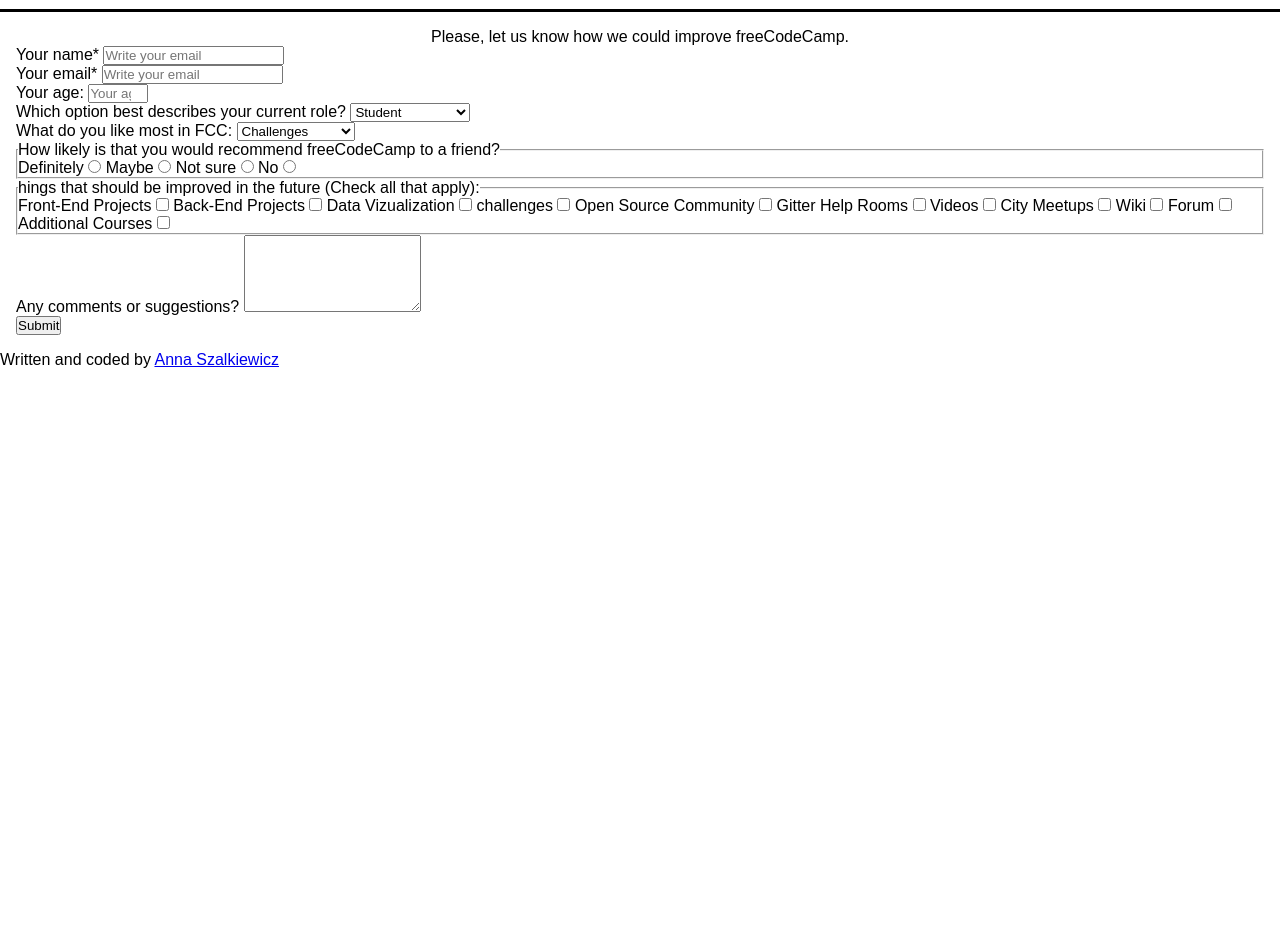
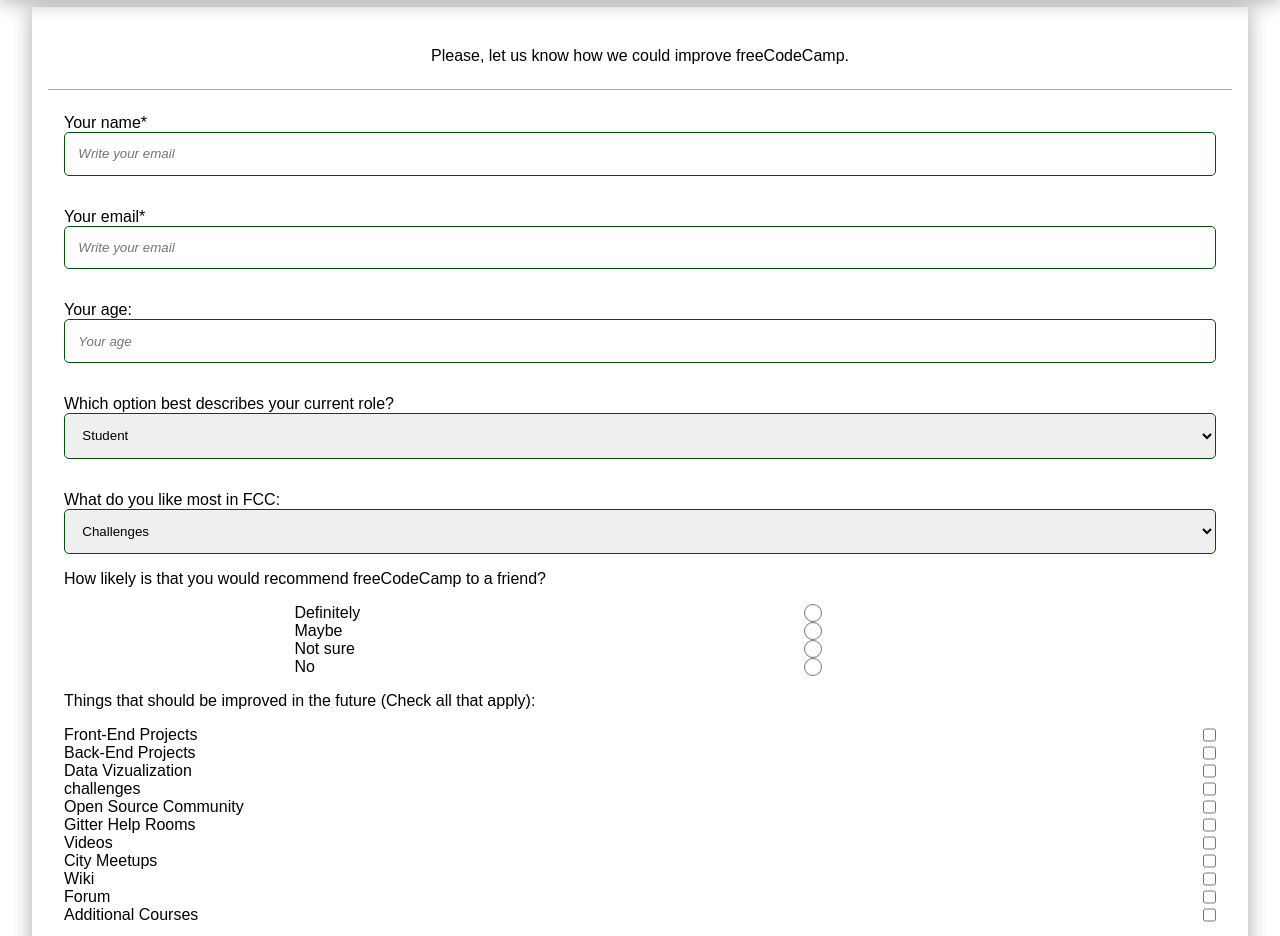
Before and after one commit to annaszalkiewicz/survey-form, a plain HTML site: page index.html in a window 1280 px wide. Shown: the part 94-1030 px from the top of the page. Before the commit the page ends 800 px from the top, so only its background shows below. Drawn offline with Linux system fonts and the light colour scheme.

Commit message:
Add basic styles

```diff
--- a/index.html
+++ b/index.html
@@ -68,52 +68,86 @@
 			<fieldset class="row">
 				<legend>How likely is that you would recommend freeCodeCamp to a friend?</legend>
 
-				<label for="definitely">Definitely</label>
-				<input type="radio" name="recommend" id="definitely" value="definitely">
-				<label for="maybe">Maybe</label>
-				<input type="radio" name="recommend" id="maybe" value="maybe">
-				<label for="not-sure">Not sure</label>
-				<input type="radio" name="recommend" id="not-sure" value="not-sure">
-				<label for="no">No</label>
-				<input type="radio" name="recommend" id="no" value="no">
+				<div class="radio-group">
+					<label for="definitely" class="radio-label">Definitely</label>
+					<input type="radio" name="recommend" id="definitely" value="definitely" class="radio-label">
+				</div>
+
+				<div class="radio-group">
+					<label for="maybe" class="radio-label">Maybe</label>
+					<input type="radio" name="recommend" id="maybe" value="maybe" class="radio-label">
+				</div>
+
+				<div class="radio-group">
+					<label for="not-sure" class="radio-label">Not sure</label>
+					<input type="radio" name="recommend" id="not-sure" value="not-sure" class="radio-label">
+				</div>
+
+				<div class="radio-group">
+					<label for="no" class="radio-label">No</label>
+					<input type="radio" name="recommend" id="no" value="no" class="radio-label">
+				</div>
+
 			</fieldset>
 
 			<fieldset class="row">
 
-				<legend>hings that should be improved in the future (Check all that apply):</legend>
+				<legend>Things that should be improved in the future (Check all that apply):</legend>
 
+				<div class="checkbox-group">
 					<label for="front-end">Front-End Projects</label>
 					<input type="checkbox" name="checkbox" id="front-end" value="front-end">
+				</div>
 
+				<div class="checkbox-group">
 					<label for="back-end">Back-End Projects</label>
 					<input type="checkbox" name="checkbox" id="back-end" value="back-end">
+				</div>
 
+				<div class="checkbox-group">
 					<label for="data">Data Vizualization</label>
 					<input type="checkbox" name="checkbox" id="data" value="data">
+				</div>
 
+				<div class="checkbox-group">
 					<label for="challenges">challenges</label>
 					<input type="checkbox" name="checkbox" id="challenges" value="challenges">
+				</div>
 
+				<div class="checkbox-group">
 					<label for="community">Open Source Community</label>
 					<input type="checkbox" name="checkbox" id="community" value="community">
+				</div>
 
+				<div class="checkbox-group">
 					<label for="help">Gitter Help Rooms</label>
 					<input type="checkbox" name="checkbox" id="help" value="help">
+				</div>
 
+				<div class="checkbox-group">
 					<label for="videos">Videos</label>
 					<input type="checkbox" name="checkbox" id="videos" value="videos">
+				</div>
 
+				<div class="checkbox-group">
 					<label for="meetups">City Meetups</label>
 					<input type="checkbox" name="checkbox" id="meetups" value="meetups">
+				</div>
 
+				<div class="checkbox-group">
 					<label for="wiki">Wiki</label>
 					<input type="checkbox" name="checkbox" id="wiki" value="wiki">
+				</div>
 
+				<div class="checkbox-group">
 					<label for="forum">Forum</label>
 					<input type="checkbox" name="checkbox" id="forum" value="forum">
+				</div>
 
+				<div class="checkbox-group">
 					<label for="courses">Additional Courses</label>
 					<input type="checkbox" name="checkbox" id="courses" value="courses">
+				</div>
 
 			</fieldset>
 
--- a/style.css
+++ b/style.css
@@ -10,10 +10,12 @@ body {
 }
 .header {
 	padding: 1.5em;
-	border-bottom: solid 3px #000;
+	background-image: linear-gradient(45deg, #005200, #337533);
+	color: #fff;
+	box-shadow: 0 10px 20px #aaa;
 }
 .title {
-	font-size: 3em;
+	font-size: 2em;
 	text-align: center;
 }
 .main {
@@ -21,4 +23,76 @@ body {
 }
 .description {
 	text-align: center;
+	padding: 1.5em;
+	border-bottom: solid 1px #aaa;
 }
+.row {
+	display: flex;
+	flex-direction: column;
+	justify-content: center;
+	padding: 1em;
+}
+input, fieldset, select {
+	padding: 1em;
+	border-radius: 5px;
+	border: solid 1px #005200;
+}
+fieldset {
+	border: none;
+}
+.radio-group {
+	display: flex;
+	flex-direction: row;
+	justify-content: center;
+}
+.radio-label {
+	width: 30%;
+}
+.radio-input {
+	width: 50%;
+}
+.checkbox-group {
+	display: flex;
+	flex-direction: row;
+	justify-content: space-between;
+}
+::placeholder {
+	font-size: 1em;
+	font-family: 'Montserrat', sans-serif;
+	font-style: italic;
+}
+.main {
+	width: 95%;
+	margin: 1em auto;
+	box-shadow: 0 0 20px #aaa;
+}
+#survey-form > div:nth-child(1) {
+	margin-top: 0.5em;
+}
+.textarea {
+	margin-top: 1em;
+}
+button {
+	padding: 1em 2em;
+	background-color: #005200;
+	border: none;
+	border-radius: 5px;
+	color: #fff;
+	margin: 0 auto;
+	display: block;
+	font-size: 1.5em;
+	font-weight: bold;
+	box-shadow: 0 0 20px #aaa;
+}
+.footer {
+	padding: 1.5em;
+	background-image: linear-gradient(45deg, #005200, #337533);
+	color: #fff;
+}
+.copyright {
+	text-align: center;
+}
+.copyright a {
+	text-decoration: none;
+	color: #fff;
+}
```
Lines whose indentation alone changed are shown as unchanged.
